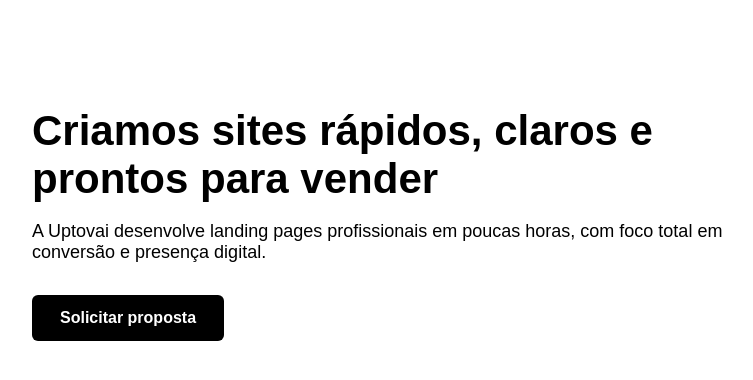
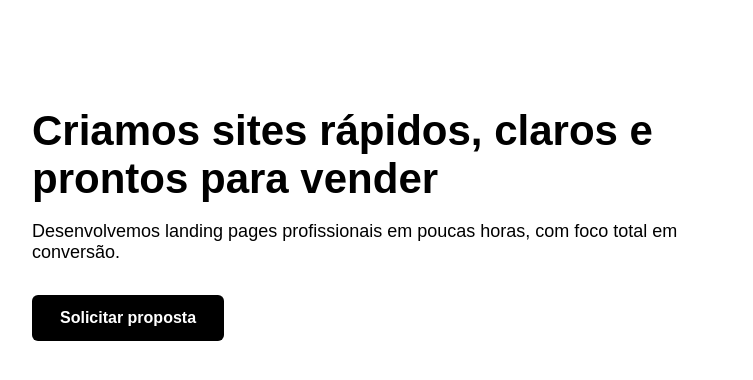
Before and after one commit to andersonato/landing-template, a Next.js app: page / in a window 1280 px wide. Shown: the top 380 px of the page, without its empty margins (40-793 px from the left). Built offline with nearby package versions, Linux system fonts and the light colour scheme.

Commit message:
Use siteConfig for dynamic content

```diff
--- a/app/page.jsx
+++ b/app/page.jsx
@@ -1,18 +1,19 @@
+import { siteConfig } from "../config";
+
 export default function Home() {
   return (
     <main style={{ padding: "64px", fontFamily: "Arial, sans-serif" }}>
       <section style={{ maxWidth: 720 }}>
         <h1 style={{ fontSize: 42, marginBottom: 16 }}>
-          Criamos sites rápidos, claros e prontos para vender
+          {siteConfig.headline}
         </h1>
 
         <p style={{ fontSize: 18, marginBottom: 32 }}>
-          A Uptovai desenvolve landing pages profissionais em poucas horas,
-          com foco total em conversão e presença digital.
+          {siteConfig.description}
         </p>
 
         <a
-          href="mailto:contato@uptovai.com"
+          href={`mailto:${siteConfig.contactEmail}`}
           style={{
             display: "inline-block",
             padding: "14px 28px",
@@ -23,7 +24,7 @@ export default function Home() {
             fontWeight: "bold",
           }}
         >
-          Solicitar proposta
+          {siteConfig.ctaLabel}
         </a>
       </section>
     </main>
```
